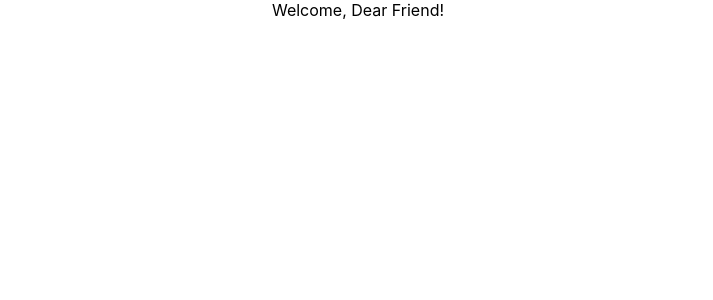
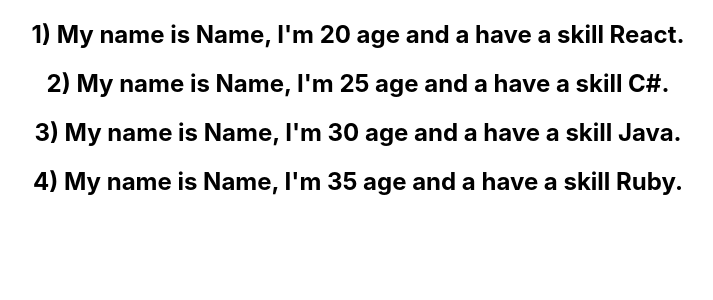
Before and after one commit to NeytChi/education-react, a React (Create React App) app: page / in a window 1280 px wide. Shown: the top 300 px of the page, without its empty margins (282-995 px from the left). Built offline with nearby package versions, Linux system fonts and the light colour scheme.

Commit message:
INF: List rendering

```diff
--- a/src/App.js
+++ b/src/App.js
@@ -11,13 +11,15 @@
 import EventBind from './components/EventBind';
 import ParentComponent from './components/ParentComponent';
 import UserGreetings from './components/UserGreetings';
+import NameList from './components/NameList';
 
 class App extends Component
 {
   render() {
     return (
       <div className="App">
-        <UserGreetings />
+        <NameList />
+          {/*<UserGreetings />*/}
           {/*<ParentComponent />*/}
           {/*<EventBind/>*/}
       </div>
--- a/src/components/NameList.js
+++ b/src/components/NameList.js
@@ -1,9 +1,34 @@
 import React from 'react'
+import Person from './Person'
 
 function NameList() {
-    const names = [ 'Bruce', 'Mark', 'Clark', 'Mike']
-    const nameList = names.map(name => <h2>{name}</h2>)
-    return <div>{nameList}</div>
+    const persons = [
+        {
+            id : 1,
+            name : 'Name',
+            age: 20,
+            skill : 'React'
+        },
+        {
+            id : 2,
+            name : 'Name',
+            age: 25,
+            skill : 'C#'
+        },
+        {
+            id : 3,
+            name : 'Name',
+            age: 30,
+            skill : 'Java'
+        },
+        {
+            id : 4,
+            name : 'Name',
+            age: 35,
+            skill : 'Ruby'
+        }]
+    const personList = persons.map(person => <Person person={person}/>)
+    return <div>{personList}</div>
 }
 
 export default NameList
--- /dev/null
+++ b/src/components/Person.js
@@ -0,0 +1,11 @@
+import React from 'react'
+
+function Person({person}) {
+    return (
+        <div>
+            <h2>{person.id}) My name is {person.name}, I'm {person.age} age and a have a skill {person.skill}.</h2>
+        </div>
+    )
+}
+
+export default Person
```
